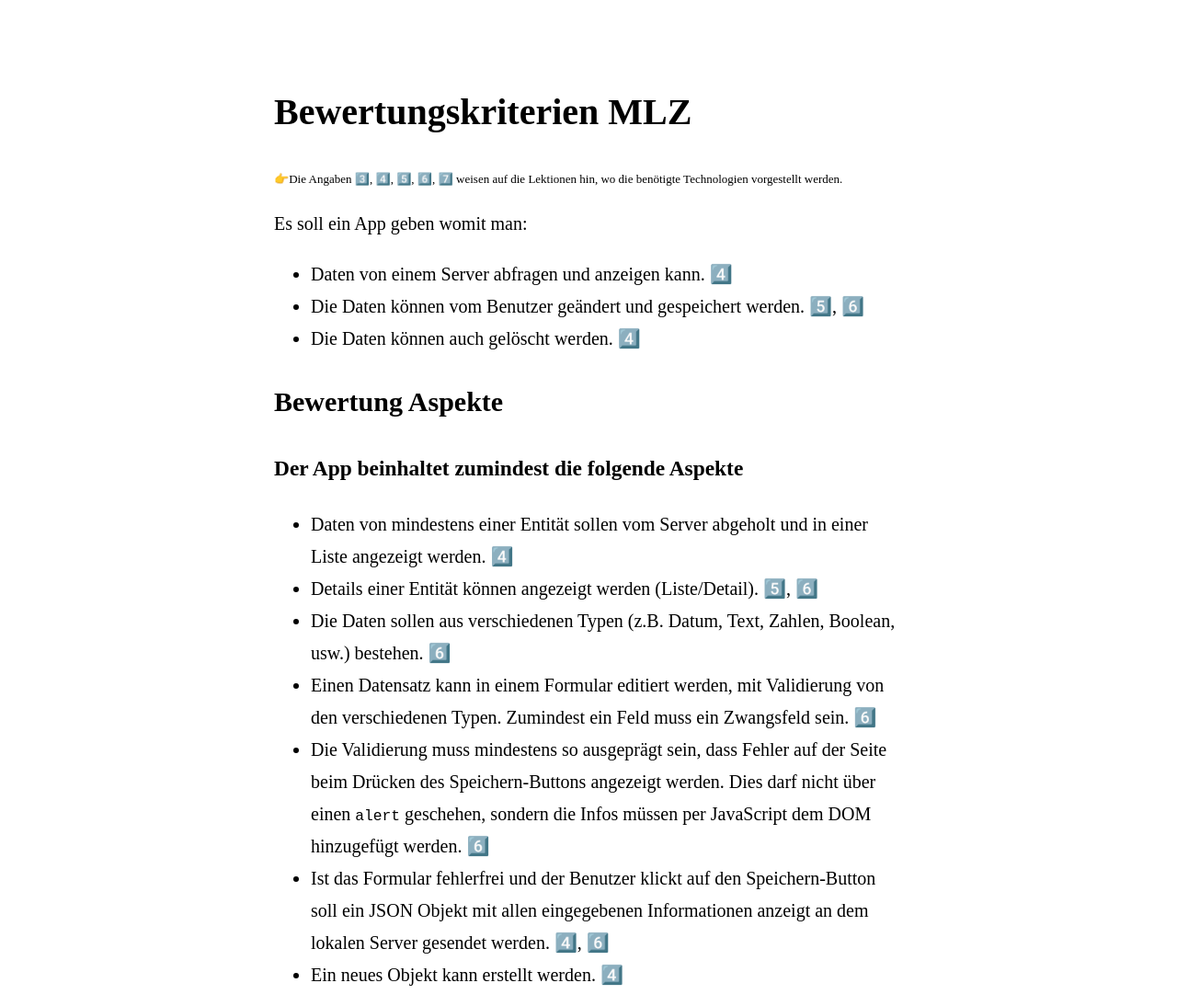
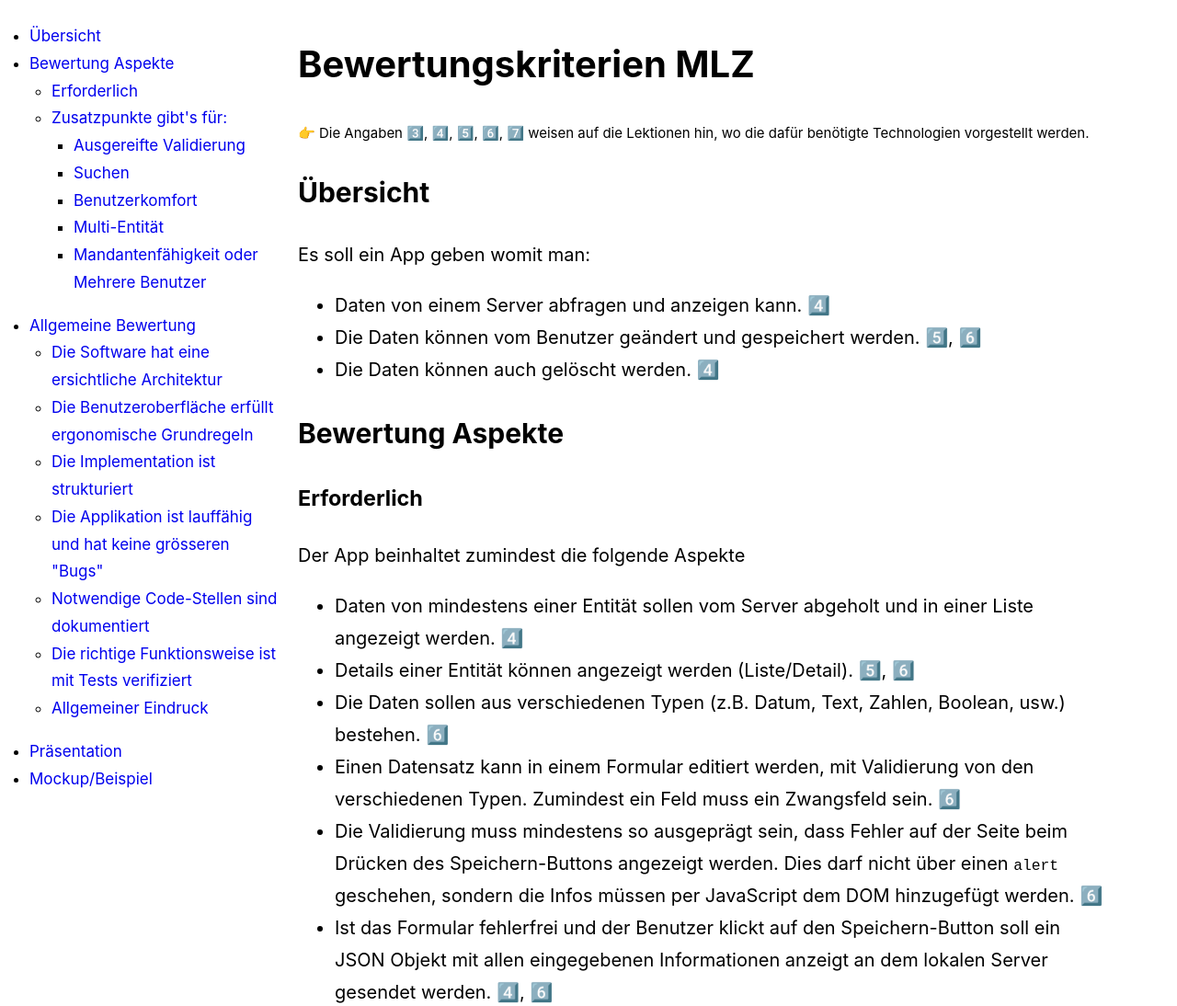
Before and after one commit to mvonballmo/HFU_21H__JAS_20I_doc, a website: page mlz.html in a window 1280 px wide. Shown: the top 1094 px of the page at 92% size. Drawn offline with Linux system fonts and the light colour scheme.

Commit message:
Add a navigation menu to MLZ

```diff
--- a/mlz.html
+++ b/mlz.html
@@ -4,14 +4,75 @@
 <head>
   <meta charset="UTF-8">
   <title>Beschreibung und Bewertungskriterien MLZ</title>
+  <script>
+    class tocBuilder {
+      applyToc() {
+        const headings = document.querySelectorAll("h2,h3,h4");
+
+        let listStarted = false;
+        let toc = "<ul>";
+        /** @type Element */
+        let current = undefined;
+        let currentLevel = 2;
+
+        const getLevel = n => n[1];
+
+        for (const heading of headings) {
+          const headingLevel = getLevel(heading.tagName);
+
+          if (current) {
+            if (currentLevel === headingLevel) {
+              if (listStarted) {
+                toc += "</ul>\n";
+                listStarted = false;
+              }
+            } else if (currentLevel < headingLevel) {
+              if (!listStarted) {
+                toc += "<ul>\n";
+              }
+            } else {
+              for (let index = 0; index < currentLevel; index++) {
+                toc += "</ul>\n";
+              }
+              currentLevel = headingLevel;
+              toc += "<ul>";
+            }
+          }
+
+          heading.id = heading.textContent.replaceAll(/[^A-Zöäü0-9]/gi, "-");
+
+          toc += `<li><a href="#${heading.id}">${heading.textContent}</a></li>\n`;
+
+          current = heading;
+          currentLevel = headingLevel;
+        }
+
+        toc += "</ul>";
+
+        const tocElement = document.querySelector("#toc");
+        if (tocElement) {
+          tocElement.innerHTML = toc;
+        }
+      }
+    }
+
+  </script>
   <link rel="stylesheet" href="slides.css">
   <style>
-    html {
-      max-width: 70ch;
-      padding: 3em 1em;
-      margin: auto;
+    body {
+      display: grid;
+      grid-template-rows: 250px minmax(100px, 1fr);
+      gap: 1rem;
       line-height: 1.75;
       font-size: 1.25em;
+      font-family: -apple-system, BlinkMacSystemFont, 'Segoe UI', Roboto, Oxygen-Sans, Ubuntu, Cantarell, 'Helvetica Neue', sans-serif;
+    }
+
+    @media (min-width: 600px) {
+      body {
+        grid-template-rows: auto;
+        grid-template-columns: 300px minmax(10px, 70ch);
+      }
     }
 
     img {
@@ -19,34 +80,49 @@
     }
 
     .notes {
-      font-size: 65%;
+      font-size: 75%;
     }
 
     .notes:before {
-      content: "👉"
+      content: "👉 "
     }
 
     a:link,
     a:visited {
       text-decoration: none;
     }
+
+    nav {
+      position: sticky;
+      top: 0;
+      align-self: start;
+      font-size: 85%;
+    }
+
+    nav ul {
+      padding-inline-start: 1.5rem;
+    }
   </style>
 </head>
 
 <body>
+  <nav id="toc"></nav>
+  <main>
     <h1>Bewertungskriterien MLZ</h1>
     <p class="notes">Die Angaben <a href="lesson03.html">3️⃣</a>, <a href="lesson04.html">4️⃣</a>, <a href="lesson05.html">5️⃣</a>,
-    <a href="lesson06.html">6️⃣</a>, <a href="lesson07.html">7️⃣</a> weisen auf die Lektionen hin, wo die benötigte
+      <a href="lesson06.html">6️⃣</a>, <a href="lesson07.html">7️⃣</a> weisen auf die Lektionen hin, wo die dafür benötigte
       Technologien vorgestellt werden.
     </p>
+    <h2 id="übersicht">Übersicht</h2>
     <p>Es soll ein App geben womit man:</p>
     <ul>
       <li>Daten von einem Server abfragen und anzeigen kann. <a href="lesson04.html">4️⃣</a></li>
       <li>Die Daten können vom Benutzer geändert und gespeichert werden. <a href="lesson05.html">5️⃣</a>, <a href="lesson06.html">6️⃣</a></li>
       <li>Die Daten können auch gelöscht werden. <a href="lesson04.html">4️⃣</a></li>
     </ul>
-  <h2>Bewertung Aspekte</h2>
-  <h3>Der App beinhaltet zumindest die folgende Aspekte</h3>
+    <h2 id="bewertung-aspekte">Bewertung Aspekte</h2>
+    <h3 id="erfolderlich">Erforderlich</h3>
+    <p>Der App beinhaltet zumindest die folgende Aspekte</p>
     <ul>
       <li>Daten von mindestens einer Entität sollen vom Server abgeholt und in einer Liste angezeigt werden. <a href="lesson04.html">4️⃣</a></li>
       <li>Details einer Entität können angezeigt werden (Liste/Detail). <a href="lesson05.html">5️⃣</a>, <a href="lesson06.html">6️⃣</a></li>
@@ -60,7 +136,7 @@
         eingegebenen Informationen anzeigt an dem lokalen Server gesendet werden. <a href="lesson04.html">4️⃣</a>, <a href="lesson06.html">6️⃣</a></li>
       <li>Ein neues Objekt kann erstellt werden. <a href="lesson04.html">4️⃣</a></li>
     </ul>
-  <h3>Zusatzpunkte gibt's für:</h3>
+    <h3 id="optional">Zusatzpunkte gibt's für:</h3>
     <h4>Ausgereifte Validierung</h4>
     <ul>
       <li>Die benötigten Felder müssen vorgängig validiert werden und der Button zum Abschicken des Kontaktformulars soll
@@ -90,44 +166,44 @@
         einen Formular kann Entitäten aus einer anderen Listen selektiert werden (z.B. bei einer Person die Firma
         selektieren).</li>
     </ul>
-  <h4>Mandantenfähigkeit/Mehrere Benutzer</h4>
+    <h4>Mandantenfähigkeit oder Mehrere Benutzer</h4>
     <ul>
       <li>Der Benutzer kann sich anmelden und nur die eigenen Daten anzeigen lassen.</li>
       <li>Die Anmeldung ist mit einem Passwort gesichert.</li>
     </ul>
-  <h2>Allgemeine Bewertung</h2>
-  <h3>Die Software hat eine ersichtliche Architektur</h3>
+    <h2 id="allgemeine-bewertung">Allgemeine Bewertung</h2>
+    <h3 id="architektur">Die Software hat eine ersichtliche Architektur</h3>
     <ul>
       <li>Ordner und Dateistruktur ist vorhanden und logisch</li>
       <li>Die erlernten Pattern wurden angewendet</li>
     </ul>
-  <h3>Die Benutzeroberfläche erfüllt ergonomische Grundregeln</h3>
+    <h3 id="benutzeroberfläche">Die Benutzeroberfläche erfüllt ergonomische Grundregeln</h3>
     <ul>
       <li>Die Navigation ist logisch und konsistent</li>
       <li>Das Styling wurde konsequent umgesetzt</li>
       <li>Die Bedienung der App fühlt sich natürlich an</li>
     </ul>
-  <h3>Die Implementation ist strukturiert</h3>
+    <h3 id="strukturiert">Die Implementation ist strukturiert</h3>
     <ul>
       <li>Es findet sich kein auskommentierter Code</li>
       <li>Es wurde Code wo nötig und sinnvoll ausgelagert</li>
       <li>Services wurden sinnvoll erstellt und eingesetzt</li>
     </ul>
-  <h3>Die Applikation ist lauffähig und hat keine grösseren "Bugs"</h3>
+    <h3 id="lauffähig">Die Applikation ist lauffähig und hat keine grösseren "Bugs"</h3>
     <ul>
       <li>Die App kann nicht sofort zum Absturz gebracht werden</li>
       <li>Zu erwartende Exceptions sind gehandelt</li>
     </ul>
-  <h3>Notwendige Code-Stellen sind dokumentiert</h3>
+    <h3 id="dokumentier">Notwendige Code-Stellen sind dokumentiert</h3>
     <ul>
       <li>Öffentliche und nicht einfach verständliche Code-Stellen sind dokumentiert</li>
     </ul>
-  <h3>Die richtige Funktionsweise ist mit Tests verifiziert</h3>
+    <h3 id="tests">Die richtige Funktionsweise ist mit Tests verifiziert</h3>
     <ul>
       <li>Es gibt Unit-Tests für die zentralen Punkte der App</li>
       <li>Es wurde manuell getestet und dokumentiert</li>
     </ul>
-  <h3>Allgemeiner Eindruck</h3>
+    <h3 id="allgemeiner-eindruck">Allgemeiner Eindruck</h3>
     <ul>
       <li>Fachliche Umsetzung?</li>
       <li>Offensichtliche Fehler?</li>
@@ -136,15 +212,19 @@
       <li>Einheitliche Formatierung?</li>
       <li>Sinnvolle Variablennamen?</li>
     </ul>
-  <h2>Präsentation</h2>
+    <h2 id="presentation">Präsentation</h2>
     <ul>
       <li>Die Präsentation hat eine Einführung.</li>
       <li>Die Präsentation ist sachlogisch aufgebaut.</li>
       <li>Die wesentlichen Funktionen werden vorgeführt.</li>
       <li>Die Zeit (10 Minuten) wird eingehalten.</li>
     </ul>
-  <h2>Mockup/Beispiel</h2>
+    <h2 id="mockup">Mockup/Beispiel</h2>
     <img src="assets/Lesson01/MLZ_UI_Mockup.svg">
+    <script>
+      new tocBuilder().applyToc();
+    </script>
+  </main>
 </body>
 
 </html>
```
Lines whose indentation alone changed are shown as unchanged.
